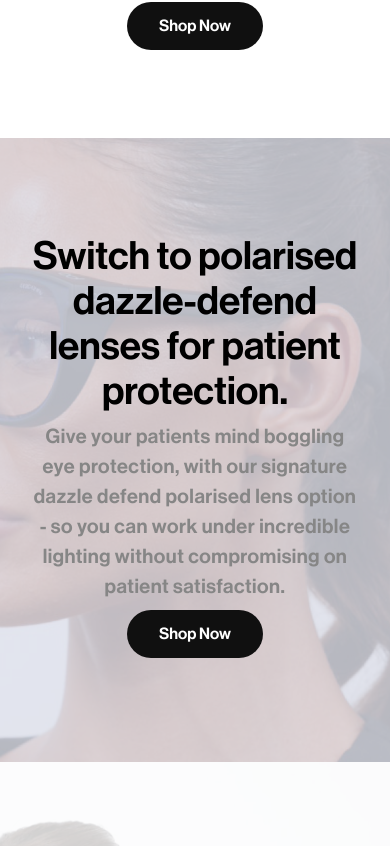
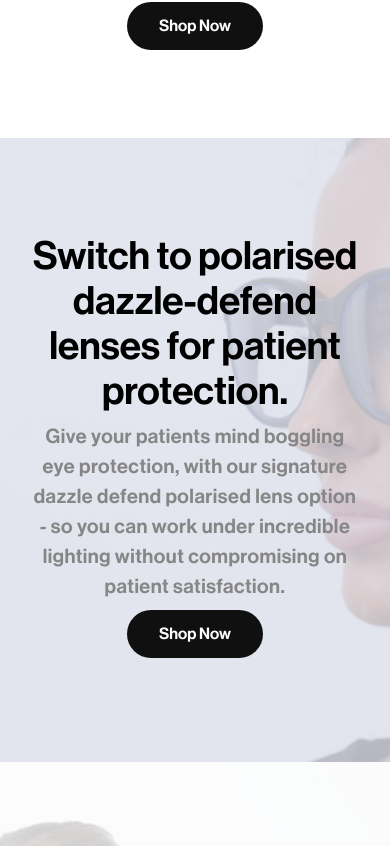
Before and after one commit to vijayender46/bd, a React (Vite) app: page / in a window 390 px wide. Shown: the part 2605-3451 px from the top of the page. Built offline with nearby package versions, Linux system fonts and the light colour scheme; a web font is replaced by a local one.

Commit message:
responsive check

```diff
--- a/src/index.css
+++ b/src/index.css
@@ -80,7 +80,7 @@
   }
 
   .bd_look_good {
-    background-position: 20% center !important;
+    background-position: 30% center !important;
   }
 
   .smart_safe_stylist {
@@ -125,6 +125,10 @@
   .smart_safe_stylist:after {
     background:rgba(255, 255, 255, 0.8);
   }
+}
 
-
+@media only screen and (max-width:640px){
+  .switch-to-polarised {
+    background-position: 50% center !important;
+  }
 }
```
